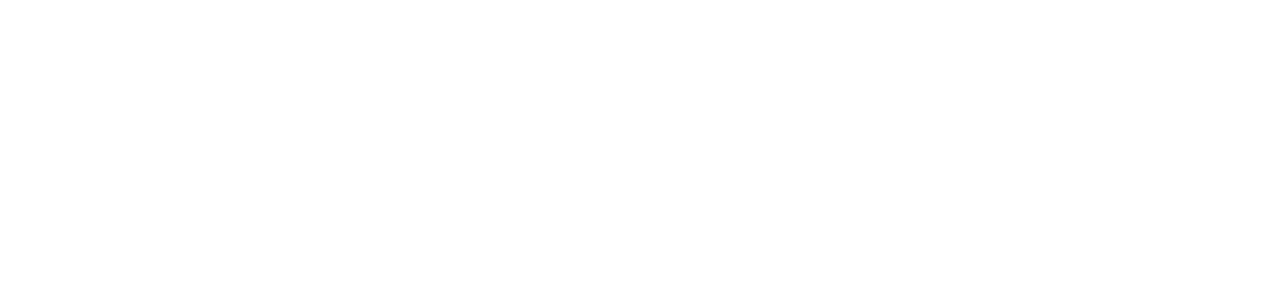
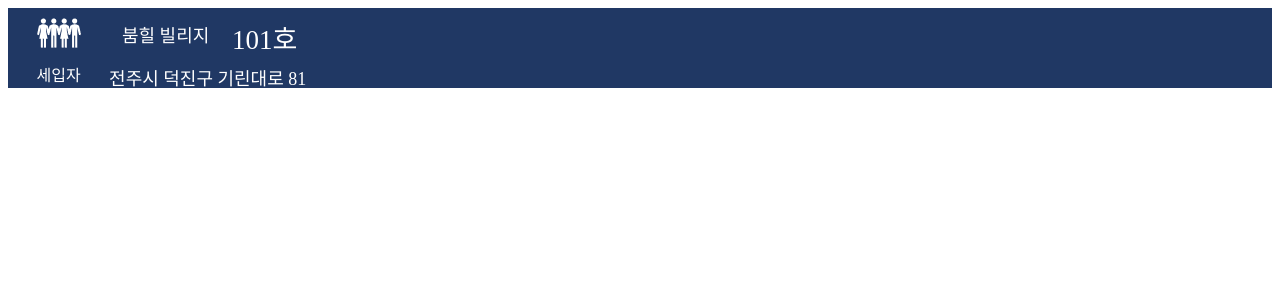
Before and after one commit to houseelfdobby/dobby_front, a Vue app: page /communication in a window 1280 px wide. Shown: the top 300 px of the page. Built offline with nearby package versions, Linux system fonts and the light colour scheme.

Commit message:
communication.banner

```diff
--- a/src/router.js
+++ b/src/router.js
@@ -5,6 +5,7 @@
 import SignUpTenant from './views/SignUpTenant'
 import SignUpHouseOwner from './views/SignUpHouseOwner'
 import Certificate from './views/Certificate'
+import Communication from './views/Communication'
 
 import Enroll from './views/Enroll'
 
@@ -42,6 +43,11 @@
       path: '/certificate',
       mame: 'certificate',
       component: Certificate
+    },
+    {
+      path: '/communication',
+      name: 'communication',
+      component: Communication
     }
   ]
 })
--- /dev/null
+++ b/src/views/Communication.vue
@@ -0,0 +1,61 @@
+<template>
+    <div class="Communication">
+        <div class="Communication-Banner">
+            <div class="Communication-BannerTenantInfo">
+                <div class="Communication-BanneTenantrImg">
+                    <img class="Tenant" src="@/assets/image/세입자.png"  alt />
+                </div>
+                <div class="Communication-BannerText">세입자</div>
+            </div>
+            <div class="Communication-BannerBuildingInfo">
+                <div class="Name">붐힐 빌리지</div>
+                <div class="Room">101호</div>
+                <div class="BuildingAddress">전주시 덕진구 기린대로 81</div>
+            </div>
+
+
+        </div>
+        <div class="Communication-Chat">
+            </div>
+            </div>
+</template>
+
+<script>
+export default {
+
+};
+</script>
+
+<style e lang="scss" scoped>
+.Communication {
+    font-family: a스마일B;
+    &-Banner{
+        height:80px;
+        background-color: rgb(32, 56, 100);
+        color: white;
+        &TenantInfo{
+            float: left;
+            width: 8%;
+        }
+        &BuildingInfo{
+            float: left;
+            width: 18%;
+            font-size: 18px;
+            .Name{
+                padding: 13px 0px 7px 0px;
+                float: left;
+                width: 113px;
+            }
+            .Room{
+                padding: 10px 0px 7px 0px;
+                float: left;
+                width: 85px;
+                font-size: 27px;
+            }
+            .BuildingAddress{
+                float: left;
+            }
+        }
+}
+}
+</style>
```
Also changed, not shown: src/assets/image/관리자.png (added), src/assets/image/세입자.png (added).
